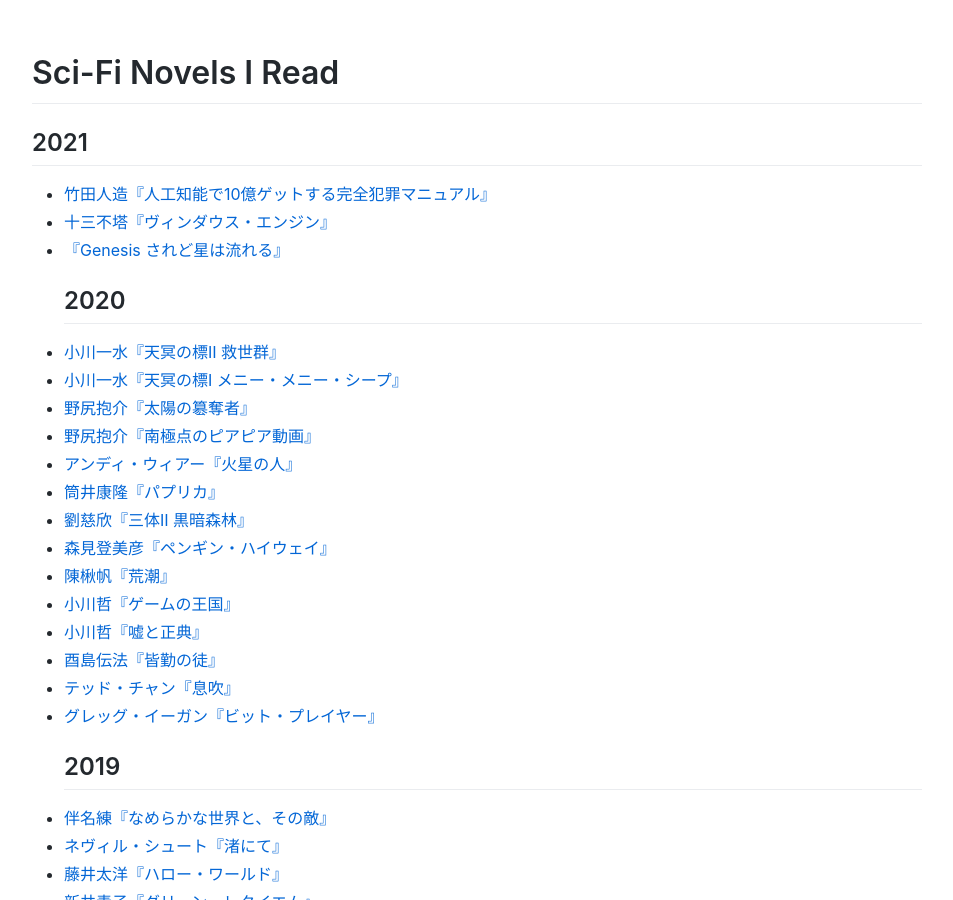
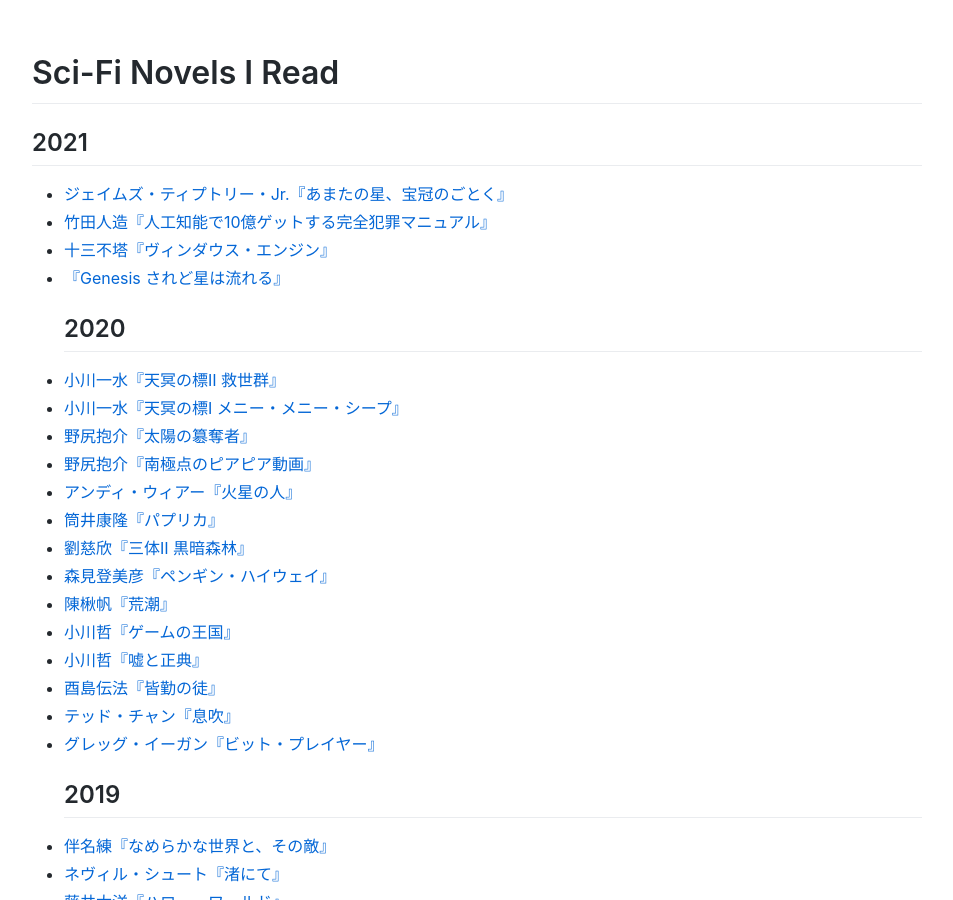
Before and after one commit to sankichi92/sankichi.net, a Jekyll site: the page built from sci-fi.md, in a window 1280 px wide and 900 px high. Shown: the whole window, without its empty margins (163-1116 px from the left). Built offline with Jekyll 4.4.1, drawn with Linux system fonts in a browser that asks for light colours; our own code applies the rules of GitHub Pages for plain Markdown files.

Commit message:
ジェイムズ・ティプトリー・Jr.『あまたの星、宝冠のごとく』

```diff
--- a/_data/sci-fi-novels.yml
+++ b/_data/sci-fi-novels.yml
@@ -1,3 +1,8 @@
+- title: あまたの星、宝冠のごとく
+  author: ジェイムズ・ティプトリー・Jr.
+  asin: B01CJJ7C9Q
+  date: 2021-02-22
+
 - title: 人工知能で10億ゲットする完全犯罪マニュアル
   author: 竹田人造
   asin: B08NDV7SPQ
```
